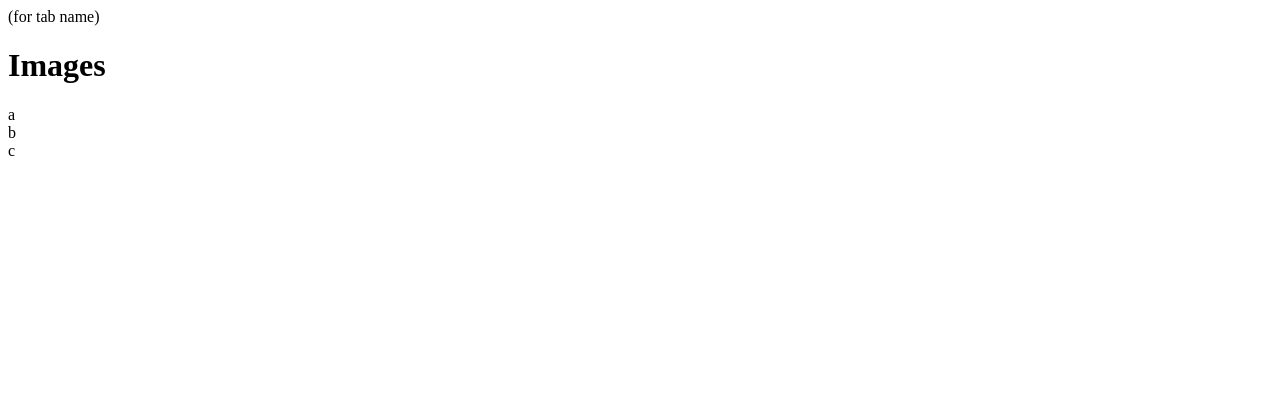
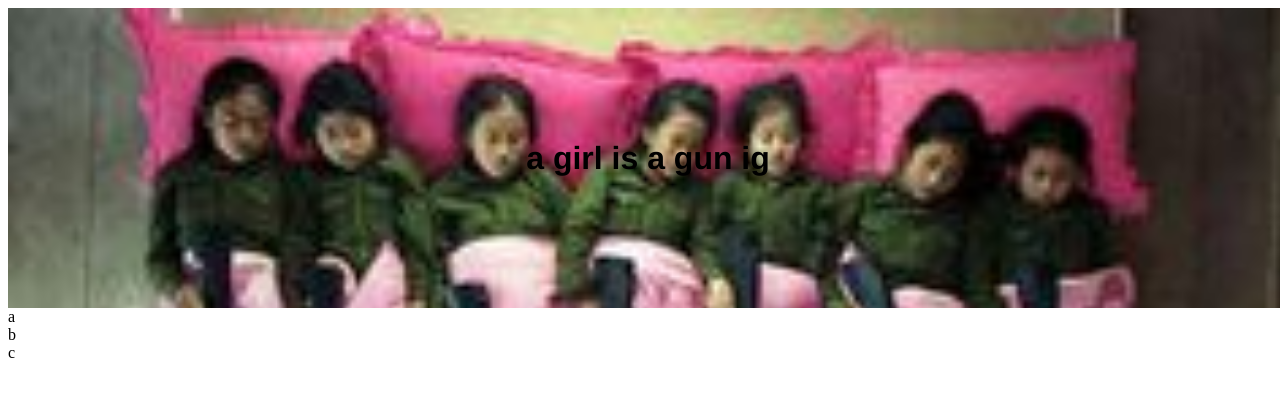
Before and after one commit to prettieinpunk/img_practice, a plain HTML site: page index.html in a window 1280 px wide. Drawn offline with Linux system fonts and the light colour scheme.

Commit message:
header image included

```diff
--- a/index.html
+++ b/index.html
@@ -1,11 +1,36 @@
 <head>
-    <title>valentine demo</title> (for tab name)
-    <meta name="valentine" content="for my lover's eyes only>"
+  <title>valentine demo</title>
+  <meta name="valentine" content="for my lover's eyes only">
+  <style>
+
+    h1 {
+      font-family: Helvetica;
+      font-color: white;
+      padding: 10px 20px;
+      border-radius: 5px;
+      }
+    header {
+      background-image: url('guns.jpg');
+      height: 300px;
+      width: 100vw;
+      background-repeat: no-repeat;
+      background-size: cover;
+      position: relative; /* Change from absolute to relative */
+      display: flex;
+      align-items: center; /* Center vertically */
+      justify-content: center; /* Center horizontally */
+      text-align: center;
+
+    }
+
+
+
+  </style>
 </head>
 
 <body>
   <header>
-    <h1>Images</h1>
+    <h1>a girl is a gun ig</h1>
   </header>
   <section class="feature">
     <div>a</div>
```
